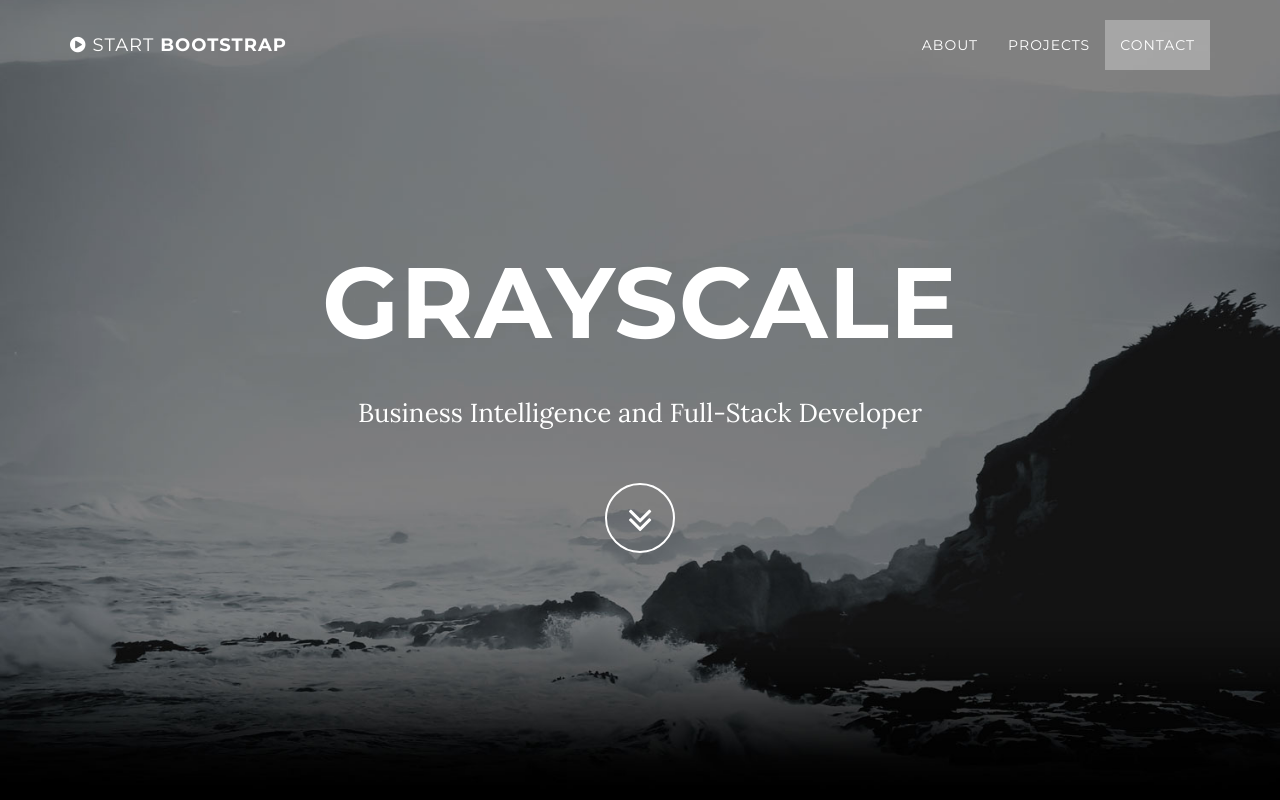
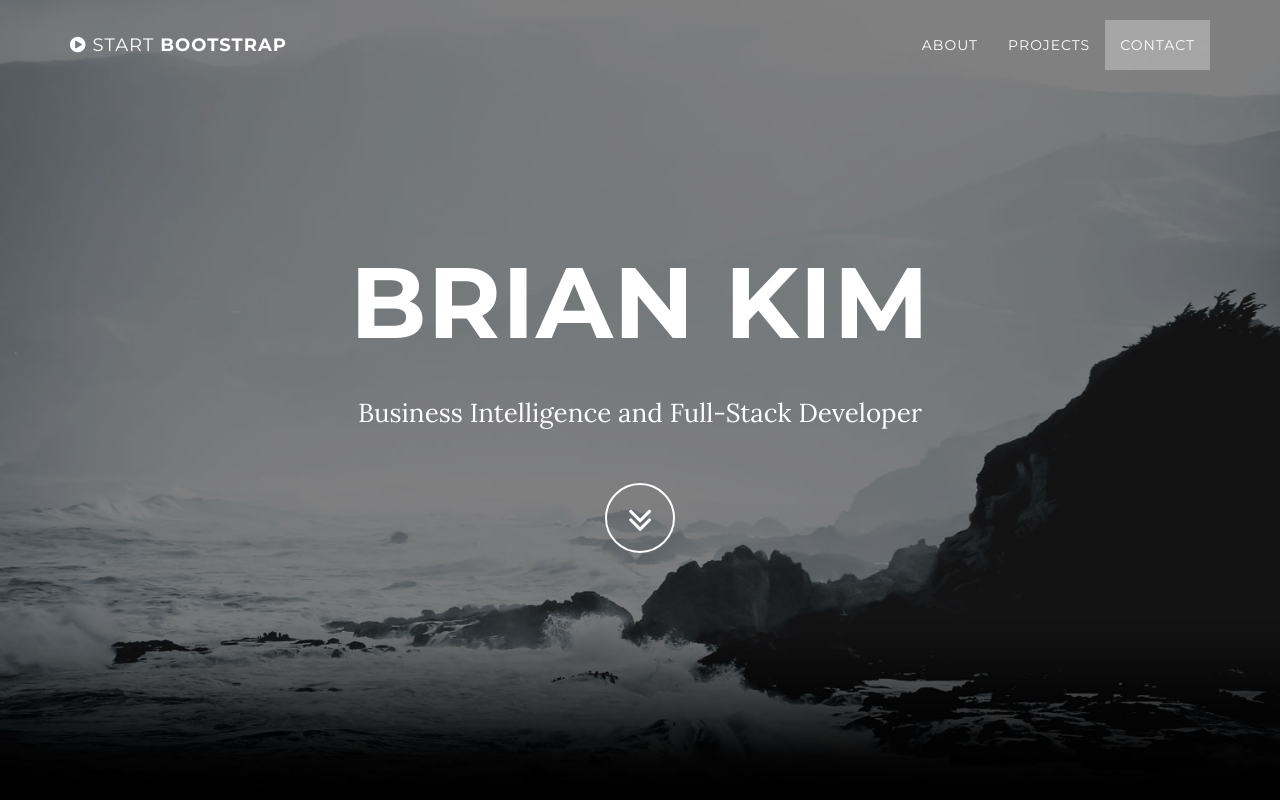
Before and after one commit to BrianBKim/brianbkim.github.io, a website: page index.html in a window 1280 px wide. Shown: the top 800 px of the page. Drawn offline with nearby package versions, Linux system fonts and the light colour scheme; some packages are replaced by stand-ins of ours.

Commit message:
name change

```diff
--- a/index.html
+++ b/index.html
@@ -74,7 +74,7 @@
             <div class="container">
                 <div class="row">
                     <div class="col-md-8 col-md-offset-2">
-                        <h1 class="brand-heading">Grayscale</h1>
+                        <h1 class="brand-heading">Brian Kim</h1>
                         <p class="intro-text">Business Intelligence and Full-Stack Developer </p>
                         <a href="#about" class="btn btn-circle page-scroll">
                             <i class="fa fa-angle-double-down animated"></i>
```
